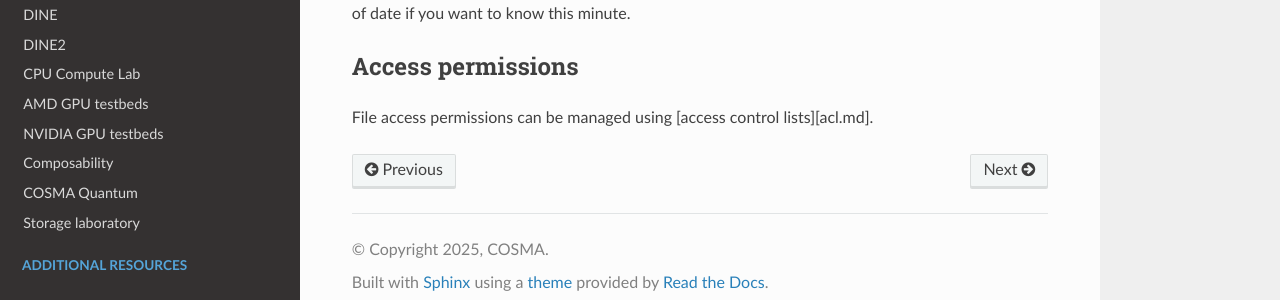
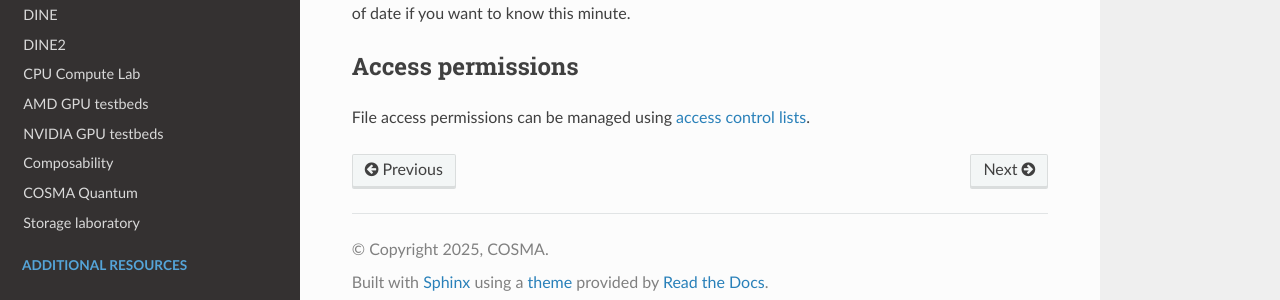
Before and after one commit to agb32/cosmadoc, a Sphinx documentation site: the page built from docs/source/lustre.md, in a window 1280 px wide and 900 px high, scrolled down 2597 px. Shown: the part 581-881 px from the top of the window. Built offline with Sphinx 7.4.7 and the Read the Docs theme 3.1.0, drawn with Linux system fonts in a browser that asks for light colours.

Commit message:
Fix up acl link

```diff
--- a/docs/source/lustre.md
+++ b/docs/source/lustre.md
@@ -139,4 +139,4 @@ date if you want to know this minute.
 
 ## Access permissions
 
-File access permissions can be managed using [access control lists][acl.md].
+File access permissions can be managed using [access control lists](acl.md).
```
